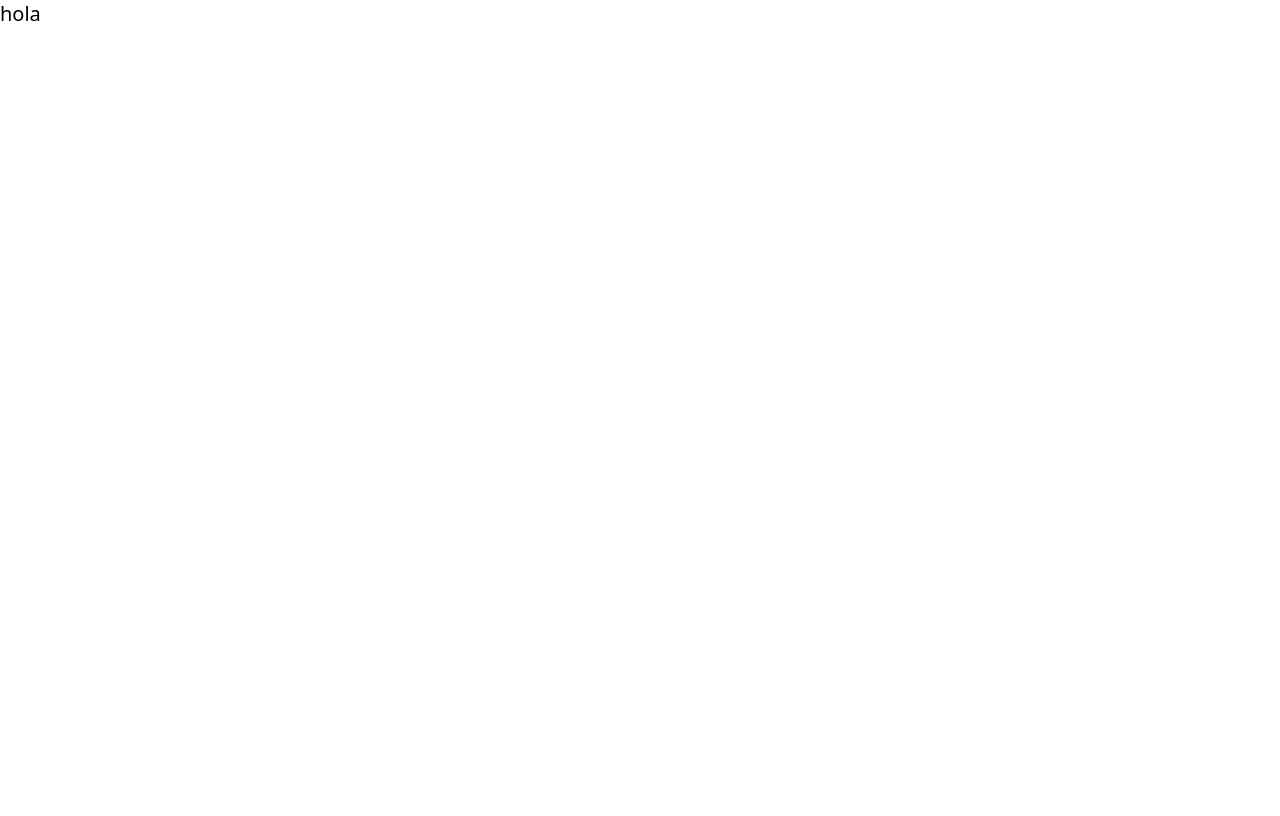
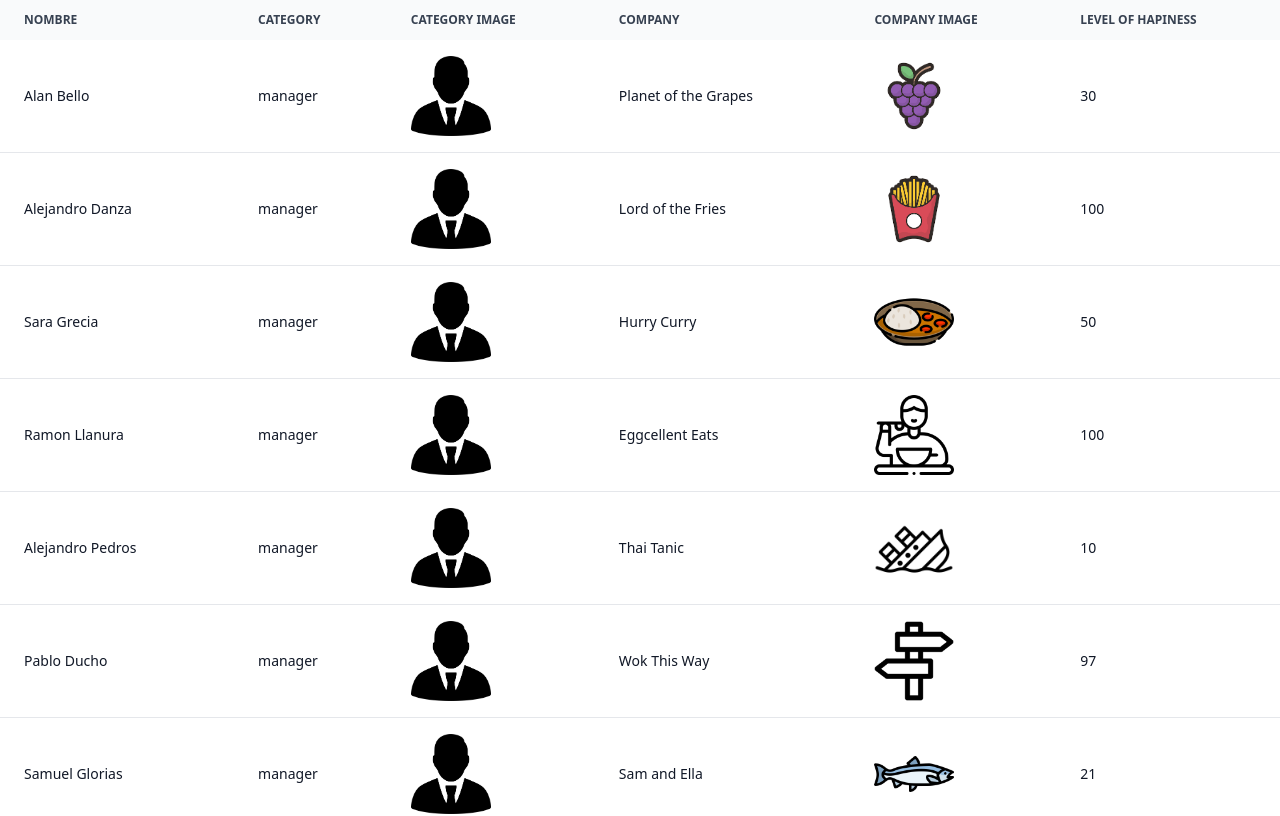
Before and after one commit to CamiloEMP/technical-tests, a React (Vite) app in the folder ehtt/: page / in a window 1280 px wide. Shown: the top 816 px of the page. Built offline with nearby package versions, Linux system fonts and the light colour scheme.

Commit message:
Adding table of all users

```diff
--- a/ehtt/src/App.tsx
+++ b/ehtt/src/App.tsx
@@ -1,7 +1,13 @@
+import { ListUsers } from "@/User/components/ListUsers"
+import { useUsers } from "@/User/hooks/useUsers"
+
 function App() {
+  const { users } = useUsers()
   return (
     <div className="text-xl">
-      <span>hola</span>
+      <section className="max-w-screen-xl mx-auto">
+        <ListUsers users={users} />
+      </section>
     </div>
   )
 }
--- /dev/null
+++ b/ehtt/src/User/adapters/user.adapter.ts
@@ -0,0 +1,13 @@
+import { User } from "../models/user.model"
+
+export const userAdapter = (person: any): User => {
+  return {
+    id: person.id,
+    name: person.name,
+    category: person.category,
+    categoryImage: person["category-image"],
+    company: person.company,
+    companyImage: person["company-image"],
+    levelOfHappiness: person.levelOfHappiness
+  }
+}
--- /dev/null
+++ b/ehtt/src/User/components/ListUsers.tsx
@@ -0,0 +1,22 @@
+import { Table } from "@/components/Table"
+import { useUsers } from "../hooks/useUsers"
+import { User } from "../models/user.model"
+
+interface Props {
+  users: User[]
+}
+
+export function ListUsers ({ users }: Props) {
+  const body = users.map(user => [
+    user.name,
+    user.category,
+    <img src={user.categoryImage} alt={user.category} className="w-20" />,
+    user.company,
+    <img src={user.companyImage} alt={user.company} className="w-20" />,
+    user.levelOfHappiness
+  ])
+
+  return (
+    <Table headers={["Nombre", "Category", "Category Image", "Company", "Company Image", "Level of Hapiness"]} body={body} />
+  )
+}
--- /dev/null
+++ b/ehtt/src/User/hooks/useUsers.ts
@@ -0,0 +1,13 @@
+import { useEffect, useState } from "react";
+import { User } from "../models/user.model";
+import { getUsers } from "../services/get-users";
+
+export function useUsers () {
+  const [users, setUsers] = useState<User[]>([])
+
+  useEffect(() => {
+    getUsers().then(setUsers).catch(console.error)
+  }, [])
+
+  return {users}
+}
--- /dev/null
+++ b/ehtt/src/User/services/get-users.ts
@@ -0,0 +1,14 @@
+import users_mock from '@/User/mocks/users.json'
+import { userAdapter } from '../adapters/user.adapter';
+
+export async function getUsers () {
+  const data = await new Promise(resolve => {
+    setTimeout(() => {
+      resolve(users_mock)
+    }, 500);
+  }) as any[]
+
+  const users = data.map(userAdapter)
+
+  return users
+}
--- /dev/null
+++ b/ehtt/src/components/Table.tsx
@@ -0,0 +1,29 @@
+interface Props {
+  headers: string[]
+  body: React.ReactNode[][]
+}
+
+export function Table ({headers, body}: Props) {
+  return (
+    <section className="relative overflow-x-auto">
+      <table className="w-full text-sm text-left text-gray-500">
+        <thead className="text-xs text-gray-700 uppercase bg-gray-50">
+          <tr>
+            {headers.map(header => (
+              <th scope="col" className="px-6 py-3" key={header}>{header}</th>
+            ))}
+          </tr>
+        </thead>
+        <tbody>
+          {body.map((row, rowIndex) => (
+            <tr className="bg-white border-b" key={rowIndex}>
+              {row.map((column, columnIndex) => (
+                <td scope="row" className="px-6 py-4 font-medium text-gray-900 whitespace-nowrap" key={columnIndex}>{column}</td>
+              ))}
+            </tr>
+          ))}
+        </tbody>
+      </table>
+    </section>
+  )
+}
```
Also changed, not shown: ehtt/src/User/models/user.model.ts (added, +9 -0 lines), ehtt/src/User/mocks/users.json (renamed from ehtt/src/mocks/people.json).
